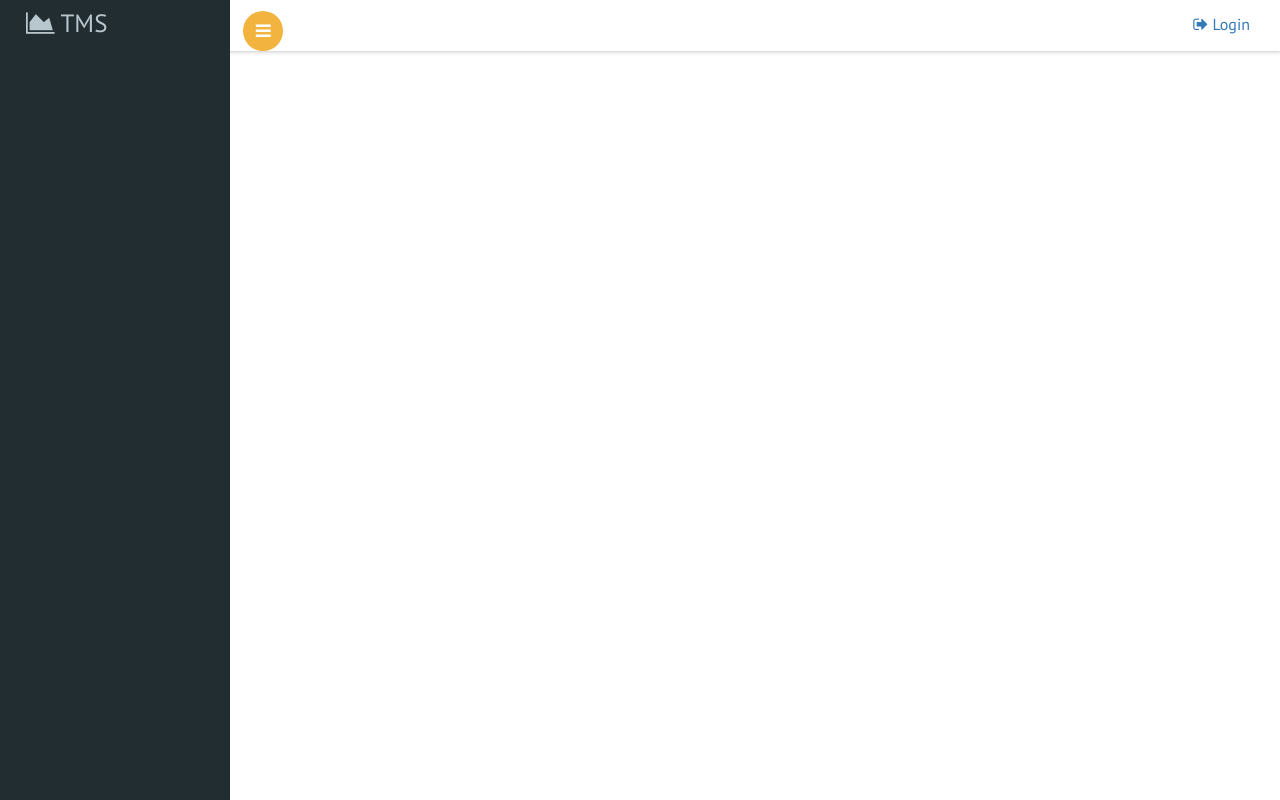
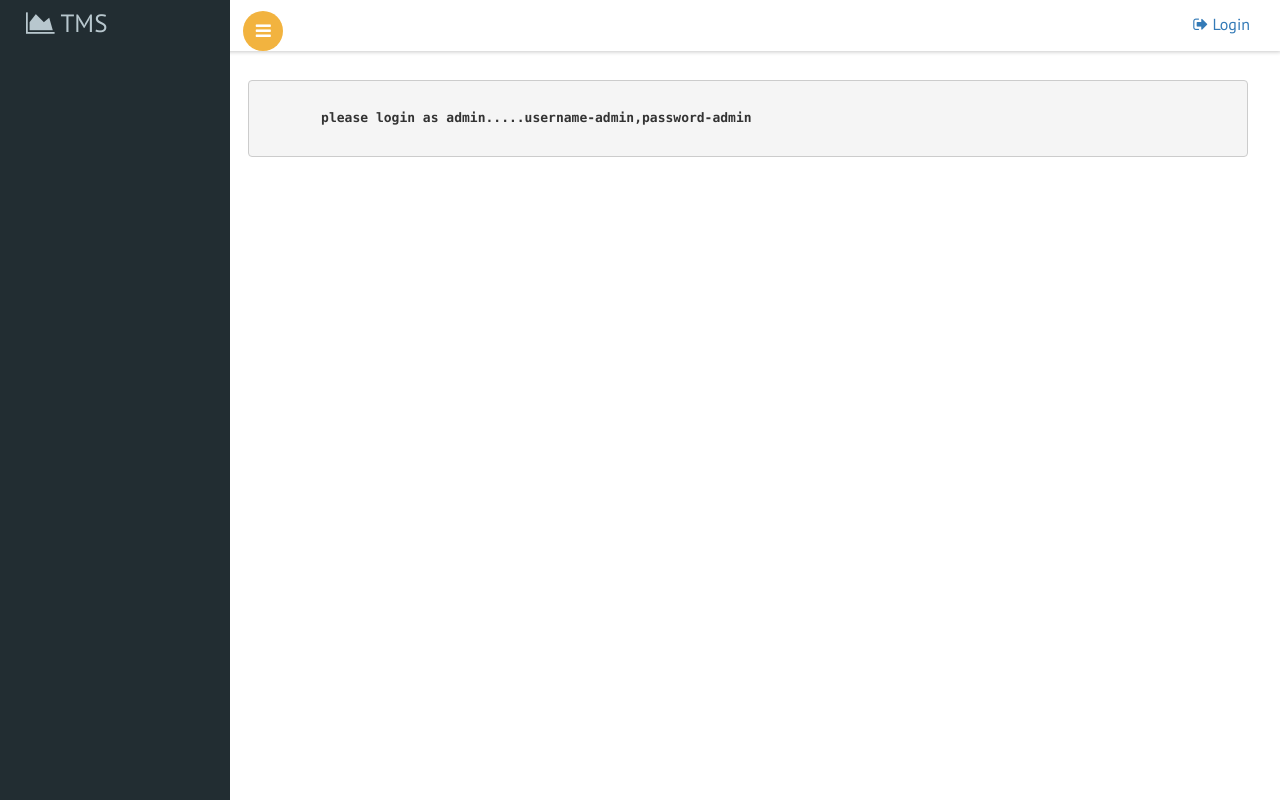
Before and after one commit to jenish-ml/company-taskmanager, a Django app: page / in a window 1280 px wide. Run offline with Django 4.2, Linux system fonts and the light colour scheme; some libraries are stand-ins or nearby versions.

Commit message:
first commit after hosting

```diff
--- a/TMS MAIN/tmsvenv/taskmanagementsystem/Authentication/templates/index.html
+++ b/TMS MAIN/tmsvenv/taskmanagementsystem/Authentication/templates/index.html
@@ -6,14 +6,16 @@
     alert("Login Credentials Invalid")
 </script>
 {%endif%}
-
+<div id="page-wrapper">
 {% if user.is_authenticated %}
     <strong>Welcome</strong>
 {% else %}
-<strong>
-    please login as admin,,,
-</strong>
+<pre>
+    <strong>
+        please login as admin.....username-admin,password-admin
+    </strong>
+</pre>
 {% endif %}
 
-
+</div>
 {%endblock%}
```
Also changed, not shown: TMS MAIN/tmsvenv/taskmanagementsystem/db.sqlite3.
